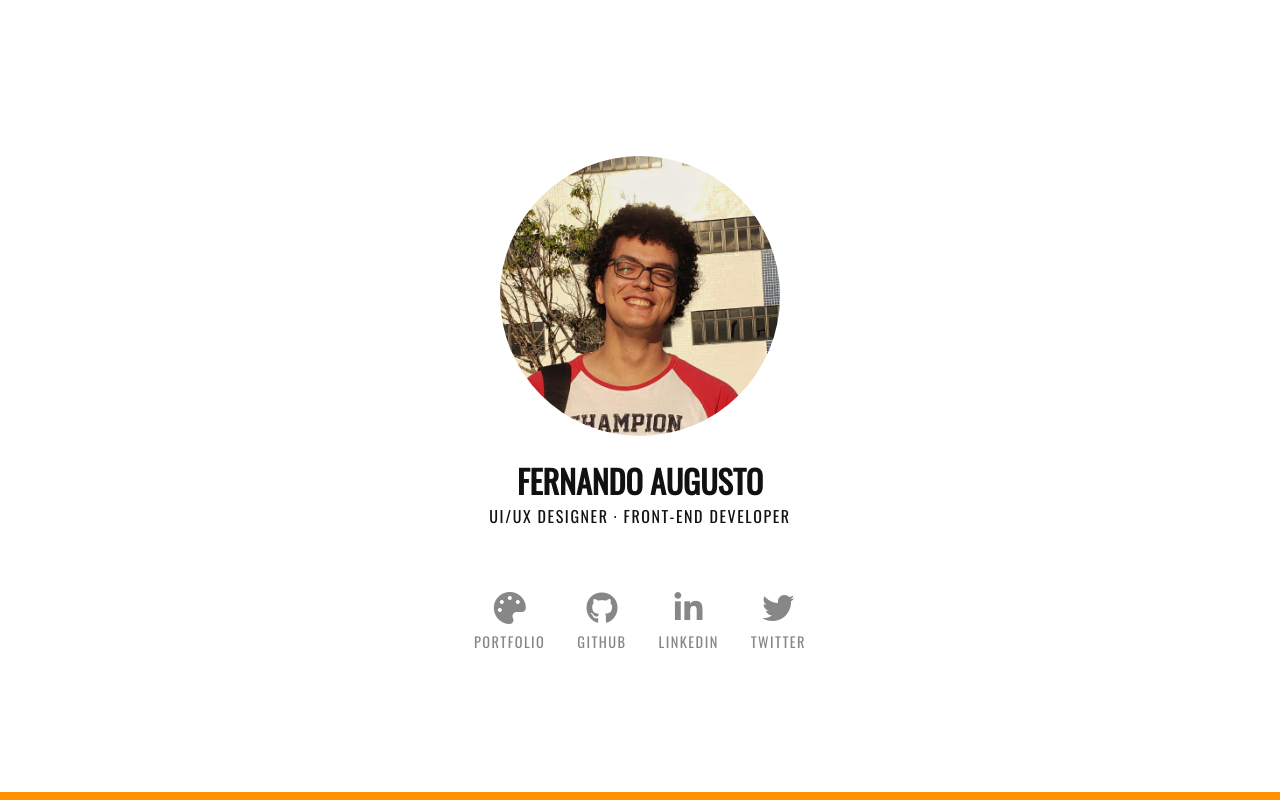
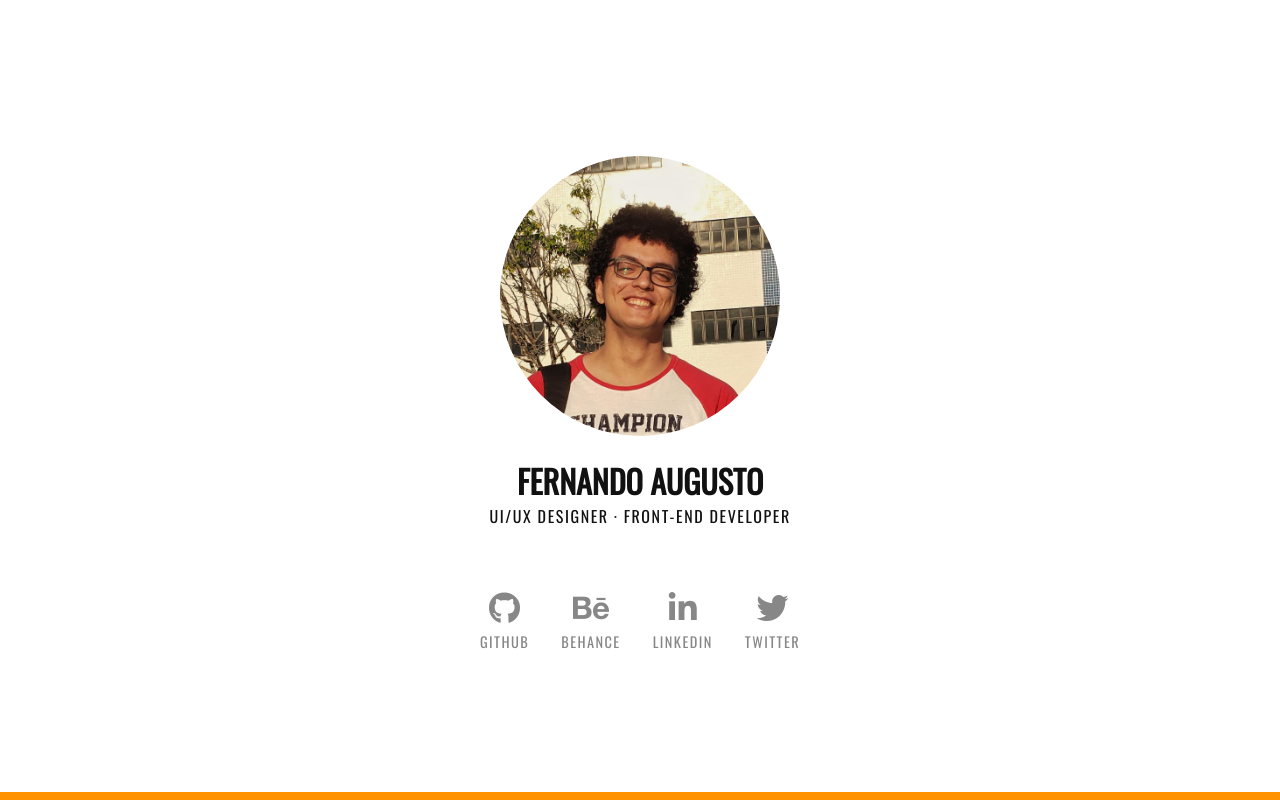
Before and after one commit to fernandoajn/fernandoajn.github.io, a plain HTML site: page index.html in a window 1280 px wide. Drawn offline with nearby package versions, Linux system fonts and the light colour scheme.

Commit message:
Using Behance again

```diff
--- a/index.html
+++ b/index.html
@@ -23,13 +23,13 @@
       <div class="menu-div animated delay-1s fadeInUp">
         <ul class="menu">
           <li>
-            <a target="_blank" href="https://fernandoajneto.myportfolio.com/"><i class="fas fa-palette fa-2x"></i>
-            <span>Portfolio</span>
+            <a target="_blank" href="https://github.com/fernandoajn"><i class="fab fa-github fa-2x"></i>
+            <span>Github</span>
             </a>
           </li>
           <li>
-            <a target="_blank" href="https://github.com/fernandoajn"><i class="fab fa-github fa-2x"></i>
-            <span>Github</span>
+            <a target="_blank" href="https://www.behance.net/fernandoajeeb5"><i class="fab fa-behance fa-2x"></i>
+            <span>Behance</span>
             </a>
           </li>
           <li>
```
